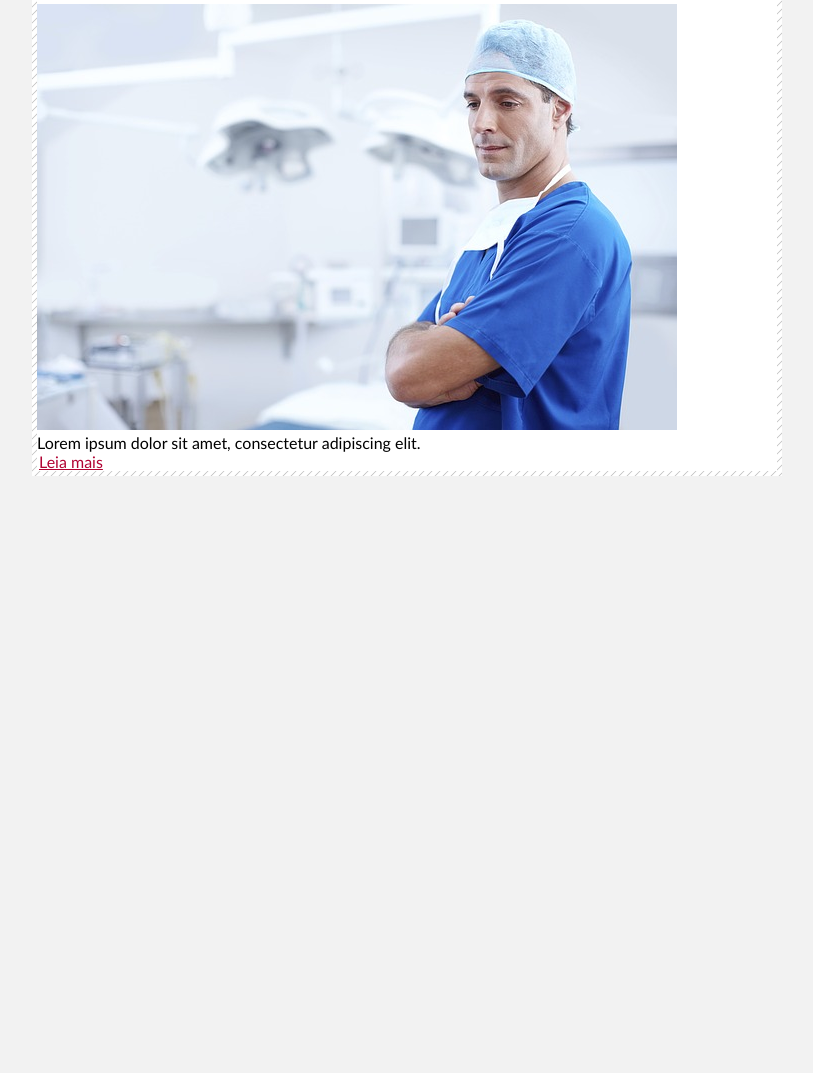
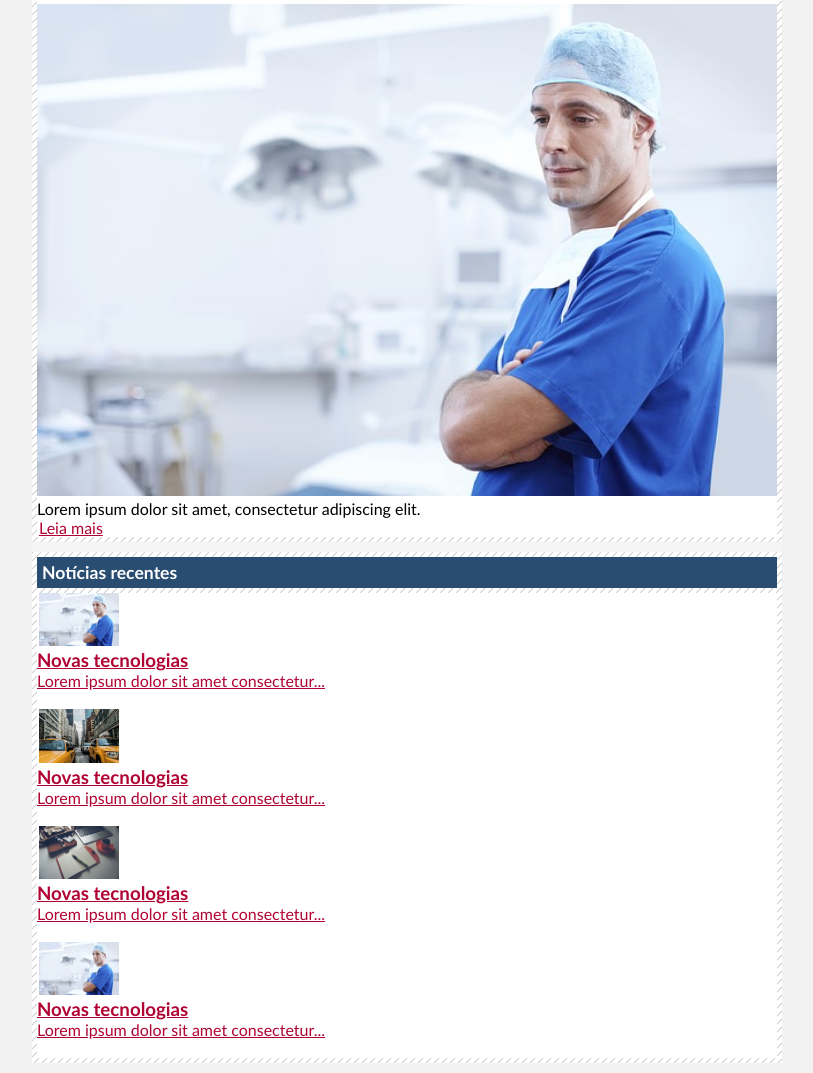
Before and after one commit to ThiagoLimaC/microprojeto-css-noticiasCidade, a plain HTML site: page index.html in a window 1280 px wide. Shown: the part 2669-3742 px from the top of the page, without its empty margins (233-1046 px from the left). Before the commit the page ends 3155 px from the top, so only its background shows below. Drawn offline with Linux system fonts and the light colour scheme.

Commit message:
Add recent news section to index.html with structured content

```diff
--- a/index.html
+++ b/index.html
@@ -109,12 +109,48 @@
             <!-- Inicio caixa conteudo -->
             <div class="caixa-conteudo">
               <h3>Entrevista com Felipe Silva</h3>
-              <img class="imagem-principal" src="imagens/doutor.jpg" alt="" />
+              <img class="imagem-principal" src="imagens/doutor.jpg" alt="" width="100%"/>
               <p>Lorem ipsum dolor sit amet, consectetur adipiscing elit.</p>
               <a href="">Leia mais</a>
               <!-- Fim caixa-conteudo -->
             </div>
             <!-- Fim caixa entrevista -->
+          </div>
+
+          <div class="caixa">
+            <h2>Notícias recentes</h2>
+            <div class="caixa-conteudo">
+                <ul id="lista-noticias">
+                    <li>
+                        <a href="">
+                            <img src="imagens/doutor.jpg" alt="" width="80">
+                            <h3>Novas tecnologias</h3>
+                            <p>Lorem ipsum dolor sit amet consectetur...</p>
+                        </a>
+                    </li>
+                    <li>
+                        <a href="">
+                            <img src="imagens/taxi.jpg" alt="" width="80">
+                            <h3>Novas tecnologias</h3>
+                            <p>Lorem ipsum dolor sit amet consectetur...</p>
+                        </a>
+                    </li>
+                    <li>
+                        <a href="">
+                            <img src="imagens/tecnologia.jpg" alt="" width="80">
+                            <h3>Novas tecnologias</h3>
+                            <p>Lorem ipsum dolor sit amet consectetur...</p>
+                        </a>
+                    </li>
+                    <li>
+                        <a href="">
+                            <img src="imagens/doutor.jpg" alt="" width="80">
+                            <h3>Novas tecnologias</h3>
+                            <p>Lorem ipsum dolor sit amet consectetur...</p>
+                        </a>
+                    </li>
+                </ul>
+            </div>
           </div>
           <!-- Fim secundario  -->
         </div>
```
